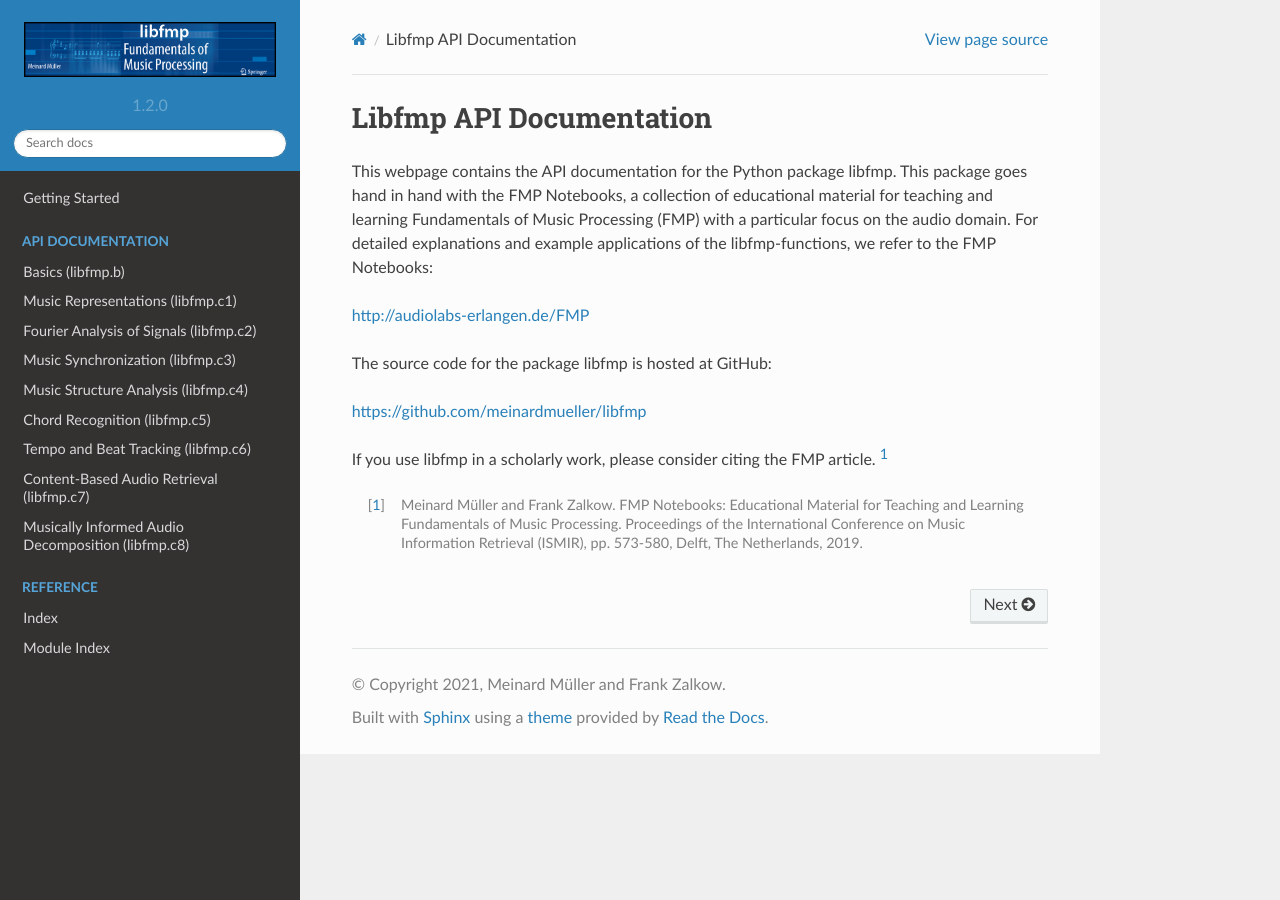
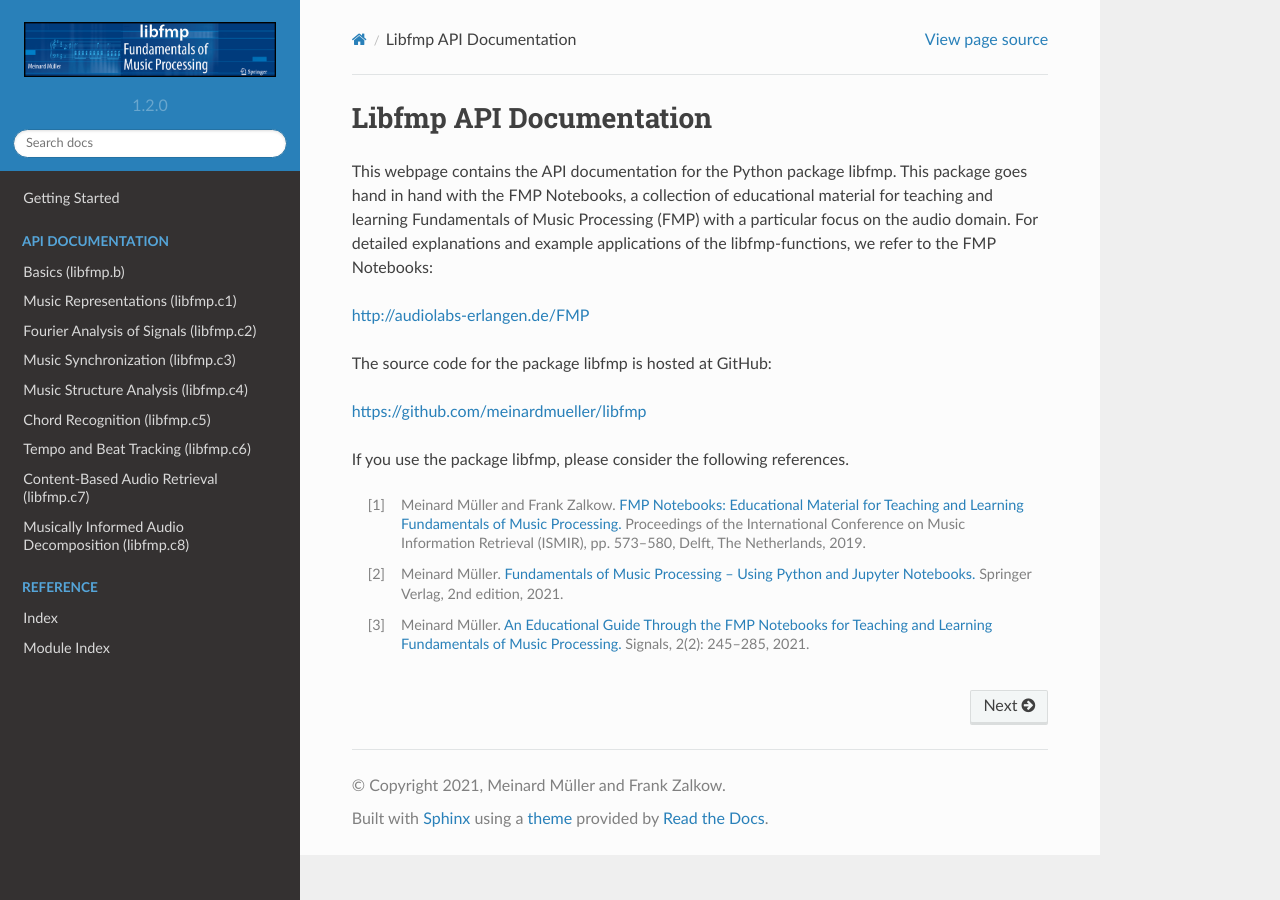
Before and after one commit to meinardmueller/libfmp, a Sphinx documentation site: the page built from docs/source/index.rst, in a window 1280 px wide. Built offline with Sphinx 7.4.7 and the Read the Docs theme 2.0.0, drawn with Linux system fonts in a browser that asks for light colours.

Commit message:
references in docs

```diff
--- a/docs/source/index.rst
+++ b/docs/source/index.rst
@@ -11,9 +11,13 @@ The source code for the package libfmp is hosted at GitHub:
 
 https://github.com/meinardmueller/libfmp
 
-If you use libfmp in a scholarly work, please consider citing the FMP article. [#]_
+If you use the package libfmp, please consider the following references.
 
-.. [#] Meinard Müller and Frank Zalkow. FMP Notebooks: Educational Material for Teaching and Learning Fundamentals of Music Processing. Proceedings of the International Conference on Music Information Retrieval (ISMIR), pp. 573-580, Delft, The Netherlands, 2019.
+.. [#] Meinard Müller and Frank Zalkow. `FMP Notebooks: Educational Material for Teaching and Learning Fundamentals of Music Processing. <https://archives.ismir.net/ismir2019/paper/000069.pdf>`_ Proceedings of the International Conference on Music Information Retrieval (ISMIR), pp. 573–580, Delft, The Netherlands, 2019.
+
+.. [#] Meinard Müller. `Fundamentals of Music Processing – Using Python and Jupyter Notebooks. <http://www.music-processing.de/>`_ Springer Verlag, 2nd edition, 2021.
+
+.. [#] Meinard Müller. `An Educational Guide Through the FMP Notebooks for Teaching and Learning Fundamentals of Music Processing. <https://www.mdpi.com/2624-6120/2/2/18>`_ Signals, 2(2): 245–285, 2021.
 
 .. toctree::
     :hidden:
```
Also changed, not shown: README.md (+1 -1 lines), 6 other files.
